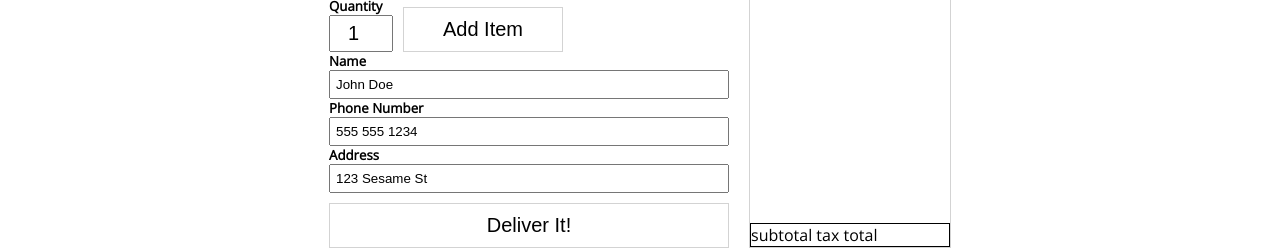
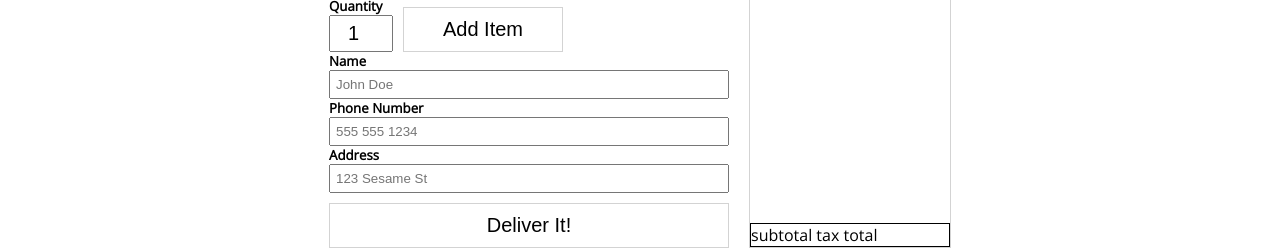
Before and after one commit to andfwas/galvanize-eats-v2, a plain HTML site: page public/orders.html in a window 1280 px wide. Shown: the part 144-394 px from the top of the page. Drawn offline with nearby package versions, Linux system fonts and the light colour scheme; no server answers.

Commit message:
changed value to placeholder in orderHTML form inputs

```diff
--- a/public/orders.html
+++ b/public/orders.html
@@ -32,11 +32,11 @@
         </form>
         <form class="" action="orders.html" method="post">
           <h5>Name</h5>
-          <input type="text" name="" value="John Doe">
+          <input type="text" name="" placeholder="John Doe">
           <h5>Phone Number</h5>
-          <input type="tel" name="" value="555 555 1234">
+          <input type="tel" name="" placeholder="555 555 1234">
           <h5>Address</h5>
-          <input type="text" name="" value="123 Sesame St">
+          <input type="text" name="" placeholder="123 Sesame St">
         </form>
         <button id="deliver" type="button" name="button">Deliver It!</button>
       </div>
```
